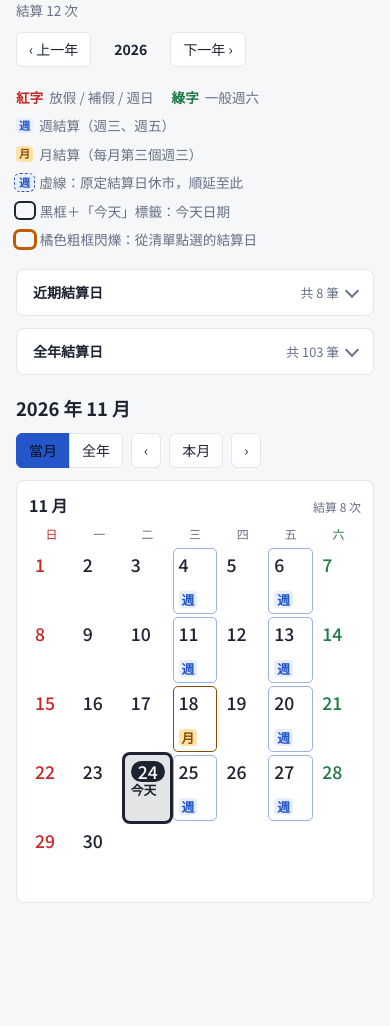
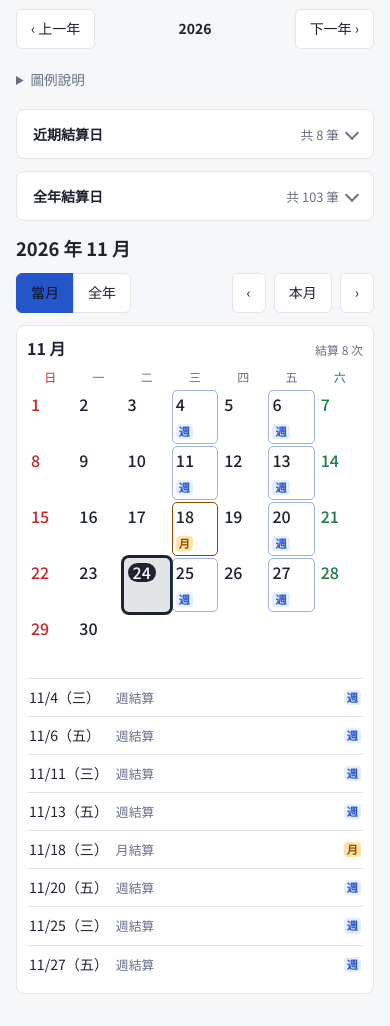
Before and after one commit to Txftrader/calender, a plain HTML site: page index.html in a window 390 px wide. Shown: the part 183-1209 px from the top of the page. Before the commit the page ends 1126 px from the top, so only its background shows below. Drawn offline with Linux system fonts and the light colour scheme.

Commit message:
Add files via upload

```diff
--- a/index.html
+++ b/index.html
@@ -159,9 +159,47 @@ details.panel[open] summary::after { transform: rotate(-135deg); margin-bottom:
 .chip { display: inline-block; width: 1.3em; height: 1.1em; border-radius: 4px; }
 .chip.t { box-shadow: 0 0 0 2px var(--today); }
 .chip.p { outline: 3px solid var(--alert-m-bg); outline-offset: 0; }
-@media (max-width: 420px) {
-  .cell { min-height: 54px; } .single .cell { min-height: 66px; }
-  .row { grid-template-columns: 4.8em 2.2em 1fr; } .alert .big { font-size: 1.45rem; }
+html { -webkit-text-size-adjust: 100%; text-size-adjust: 100%; }
+.legend-box summary { cursor: pointer; font-size: 0.85rem; color: var(--muted); padding: 6px 0; }
+.legend-box .legend { margin-top: 4px; }
+.agenda { display: none; flex-direction: column; margin-top: 10px; border-top: 1px solid var(--line); }
+.single .agenda { display: flex; }
+.ag { display: grid; grid-template-columns: 5.6em minmax(0, 1fr) auto; gap: 8px; align-items: center; padding: 8px 2px; border-bottom: 1px solid var(--line); font-size: 0.88rem; font-variant-numeric: tabular-nums; }
+.ag:last-child { border-bottom: 0; }
+.ag .h { color: var(--red); }
+.ag .s { color: var(--muted); font-size: 0.8rem; }
+.ag.today { font-weight: 700; background: color-mix(in srgb, var(--today) 10%, transparent); border-radius: 4px; }
+.ag .bs { display: flex; gap: 4px; }
+@media (max-width: 640px) {
+  body { padding-block: 14px 32px; }
+  .wrap { gap: 14px; }
+  h1 { font-size: 1.4rem; }
+  header { align-items: stretch; }
+  header .ctl { width: 100%; justify-content: space-between; flex-wrap: nowrap; }
+  .btn { min-height: 40px; padding: 6px 14px; touch-action: manipulation; }
+  .calhead { flex-direction: column; align-items: stretch; }
+  .calhead .ctl { width: 100%; justify-content: space-between; }
+  #monNav { flex: 1; justify-content: flex-end; flex-wrap: nowrap; }
+  .top { grid-template-columns: minmax(0, 1fr); }
+  details.panel summary { min-height: 48px; }
+  .rows { padding: 0 10px 8px; }
+  .row { min-height: 44px; grid-template-columns: 5.2em 2.2em minmax(0, 1fr); }
+  .row .note { overflow-wrap: anywhere; }
+  .legend { flex-direction: column; align-items: flex-start; gap: 8px; }
+  .months { grid-template-columns: minmax(0, 1fr); gap: 12px; }
+  .month { padding: 10px; }
+  .grid { gap: 2px; }
+  .cell { min-height: 46px; padding: 3px 2px; }
+  .single .cell { min-height: 54px; padding: 4px 3px; }
+  .cell .n { font-size: 0.9rem; }
+  .single .cell .n { font-size: 1rem; }
+  .cell .nm, .cell .tag { display: none; }
+  .cell.today .n { padding: 0 5px; }
+  .badge { font-size: 0.65rem; }
+  .single .badge { font-size: 0.7rem; }
+  .agenda { display: flex; }
+  .alert { padding: 12px 14px; }
+  .alert .big { font-size: 1.45rem; }
 }
 @media (prefers-reduced-motion: reduce) { .cell.flash { animation: none; } details.panel summary::after { transition: none; } }
 </style>
@@ -183,6 +221,8 @@ details.panel[open] summary::after { transform: rotate(-135deg); margin-bottom:
 
   <div id="notice" class="notice" hidden></div>
 
+  <details class="legend-box" id="legend">
+  <summary>圖例說明</summary>
   <div class="legend">
     <span><span class="sw-red">紅字</span>放假 / 補假 / 週日</span>
     <span><span class="sw-green">綠字</span>一般週六</span>
@@ -192,6 +232,7 @@ details.panel[open] summary::after { transform: rotate(-135deg); margin-bottom:
     <span><span class="chip t"></span>黑框＋「今天」標籤：今天日期</span>
     <span><span class="chip p"></span>橘色粗框閃爍：從清單點選的結算日</span>
   </div>
+  </details>
 
   <div class="top">
     <details class="panel">
@@ -435,6 +476,24 @@ details.panel[open] summary::after { transform: rotate(-135deg); margin-bottom:
       g.appendChild(c);
     }
     box.appendChild(g);
+    var ag = el("div", "agenda"), agn = 0;
+    for (var dd = 1; dd <= dim; dd++) {
+      var kk = key(y, m, dd), hh = hol[kk], ss = settle[kk];
+      if (!hh && !ss) continue;
+      agn++;
+      var it = el("div", "ag" + (kk === todayKey ? " today" : ""));
+      it.appendChild(el("span", "", fmt(kk)));
+      var mid = el("span", "");
+      if (hh) mid.appendChild(el("span", "h", hh.name + " "));
+      if (ss) mid.appendChild(el("span", "s", typeName(ss.type) + (ss.from.length ? "（順延，原 " + ss.from.map(fmt).join("、") + " 休市）" : "")));
+      if (kk === todayKey) mid.appendChild(el("span", "s", " 今天"));
+      it.appendChild(mid);
+      var bs = el("span", "bs");
+      if (ss) bs.appendChild(el("span", "badge " + ss.type + (ss.from.length ? " shift" : ""), ss.type === "m" ? "月" : "週"));
+      it.appendChild(bs);
+      ag.appendChild(it);
+    }
+    if (agn) box.appendChild(ag);
     return box;
   }
 
@@ -475,6 +534,8 @@ details.panel[open] summary::after { transform: rotate(-135deg); margin-bottom:
   document.getElementById("modeM").addEventListener("click", function () { state.mode = "month"; renderCal(); });
   document.getElementById("modeY").addEventListener("click", function () { state.mode = "year"; renderCal(); });
 
+  // 圖例：寬螢幕預設展開，手機預設收合
+  try { document.getElementById("legend").open = window.matchMedia("(min-width: 641px)").matches; } catch (e) {}
   renderAlerts(); renderTop(); renderCal();
   // 跨日後自動更新提醒
   setInterval(function () { if (keyOf(new Date()) !== shownTodayKey) { renderAlerts(); renderTop(); renderCal(); } }, 60000);
```
